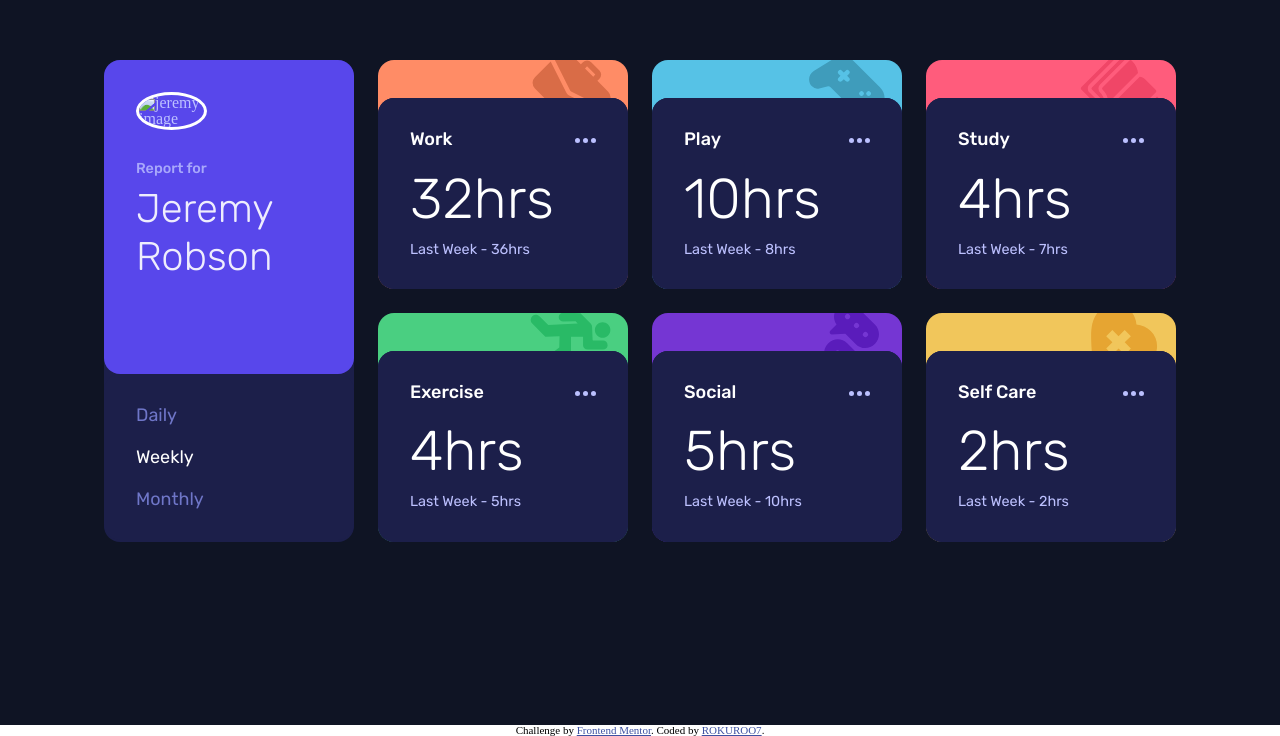
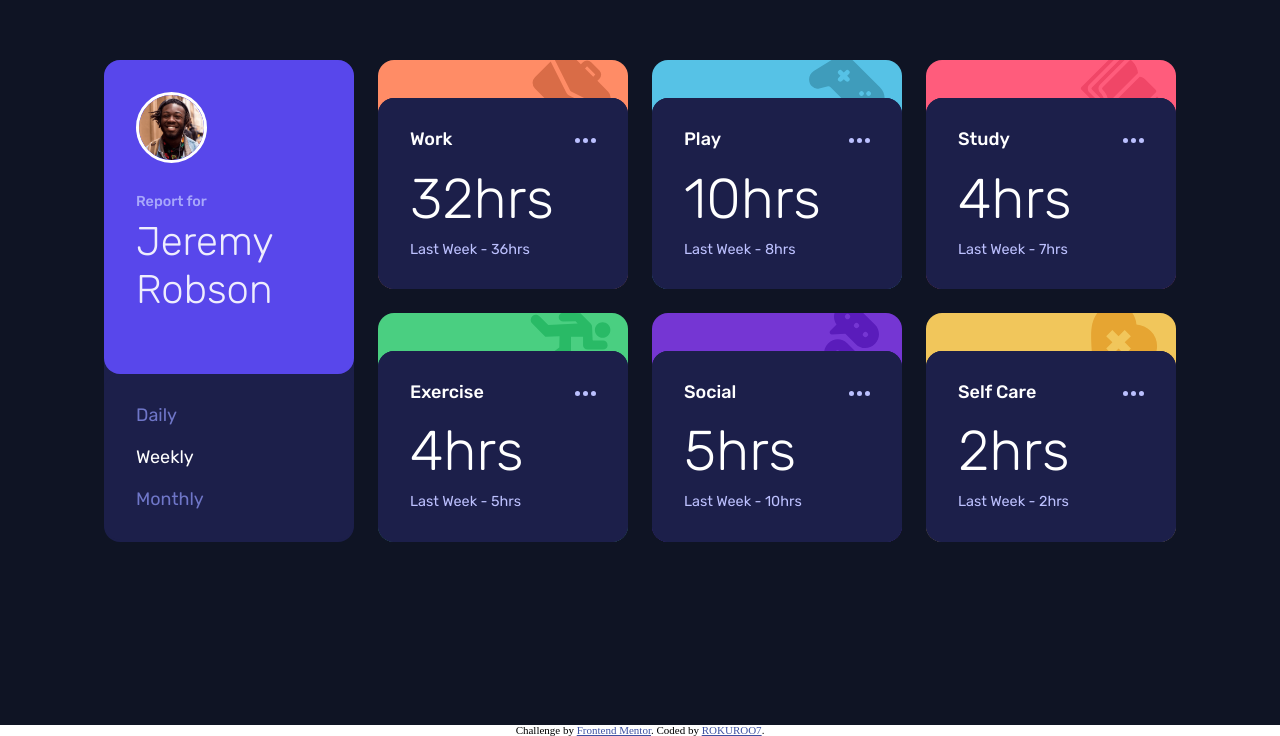
Before and after one commit to ROKUROO7/Time-tracking-dashboard-main, a plain HTML site: page index.html in a window 1280 px wide. Shown: the part 123-859 px from the top of the page. Drawn offline with Linux system fonts and the light colour scheme; the site is published under a folder, as on GitHub Pages, so addresses that start at the root find nothing.

Commit message:
Update index.html

```diff
--- a/index.html
+++ b/index.html
@@ -26,7 +26,7 @@
       <header class="dashboard_header">
 
         <figure class="dashboard_figure dashboard_figure--Purple-600">
-          <img src="/images/image-jeremy.png" alt="jeremy image">
+          <img src="./images/image-jeremy.png" alt="jeremy image">
           <figcaption class="dashboard_figcaption">
             <p>Report for</p>
             <h1>Jeremy Robson</h1>
```
